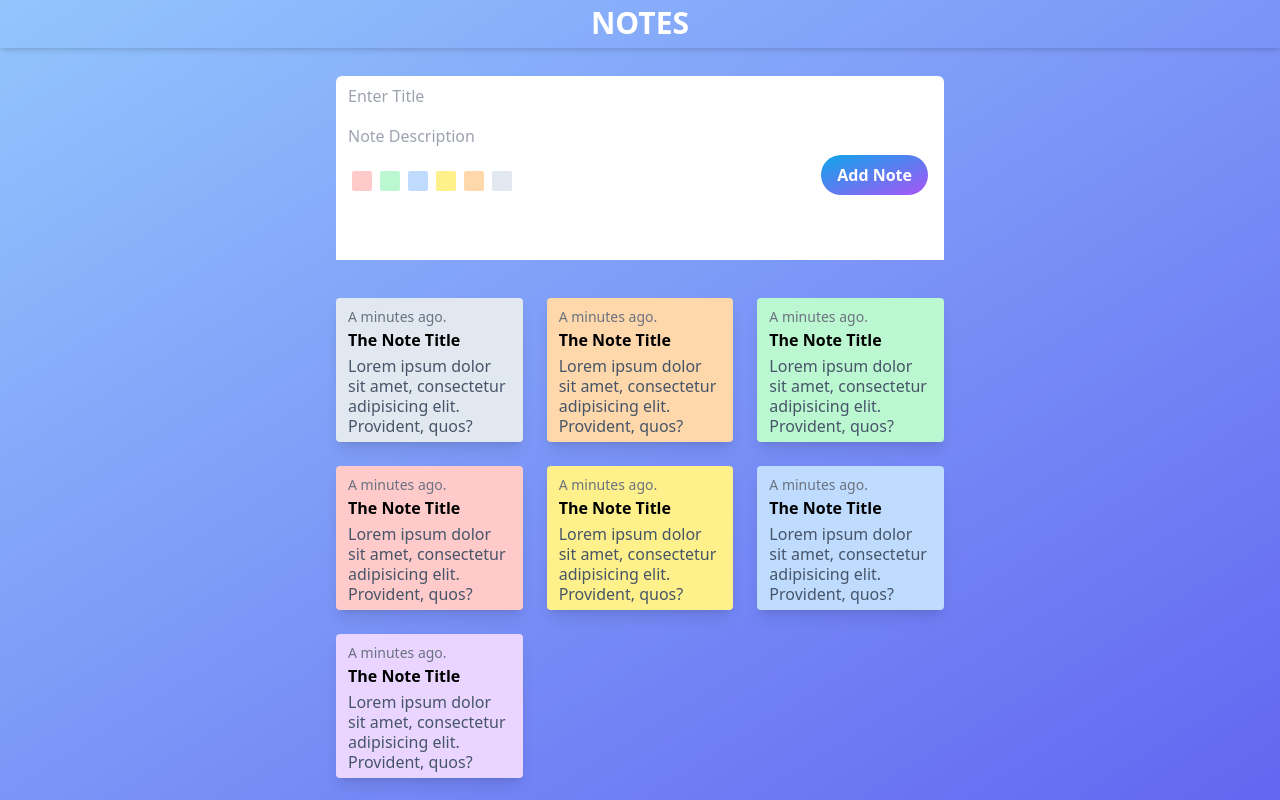
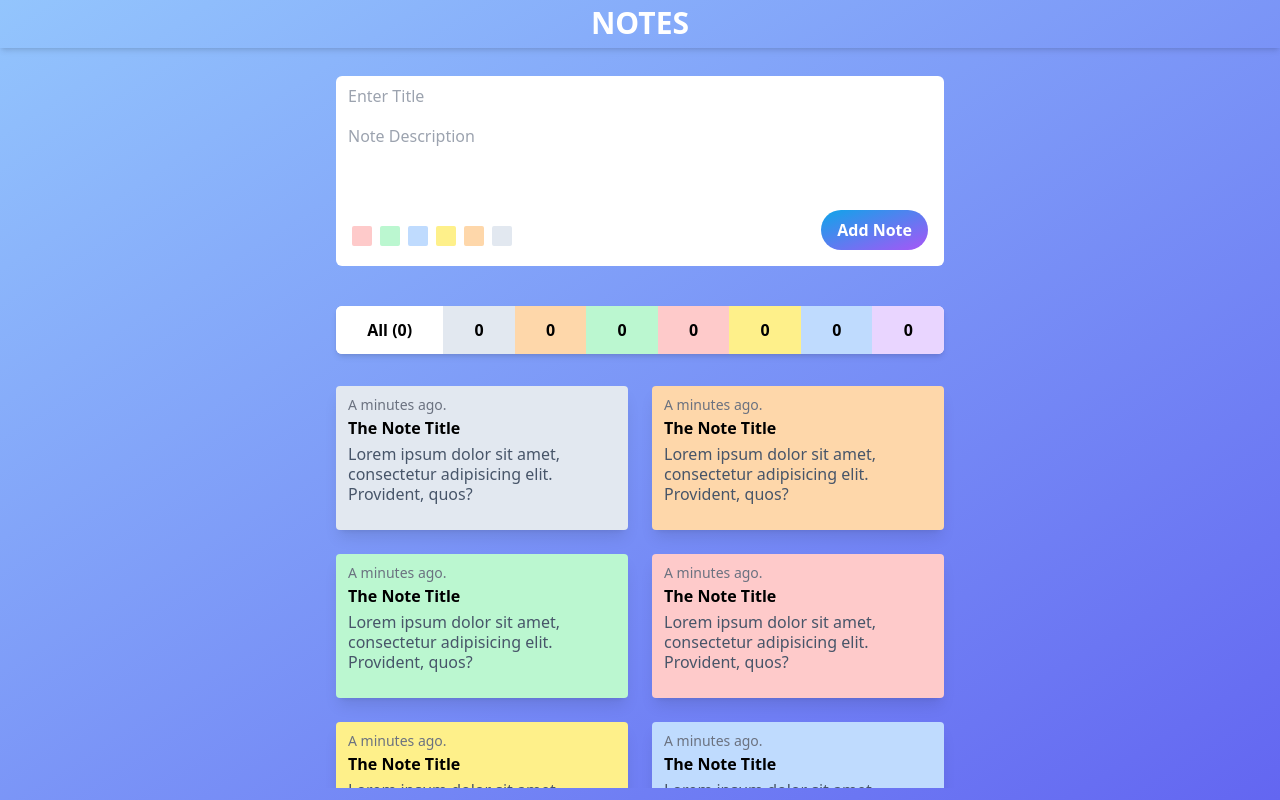
Before and after one commit to arman-arif/vuejs-note-app, a Vue app: page / in a window 1280 px wide. Built offline with nearby package versions, Linux system fonts and the light colour scheme.

Commit message:
design complete

```diff
--- a/package.json
+++ b/package.json
@@ -20,6 +20,7 @@
     "eslint-plugin-vue": "^8.2.0",
     "postcss": "^8.4.6",
     "prettier": "^2.5.1",
+    "tailwind-scrollbar": "^1.3.1",
     "tailwindcss": "^3.0.23",
     "vite": "^2.7.13"
   }
--- a/src/Layout.vue
+++ b/src/Layout.vue
@@ -1,5 +1,5 @@
 <template>
-  <div class="wrapper">
+  <div class="wrapper fixed">
     <div class="topbar">
       <h1 class="app-title">Notes</h1>
     </div>
@@ -8,7 +8,10 @@
         <form class="main-form" action @submit.prevent="false">
           <input type="text" class="note-title" placeholder="Enter Title" />
           <div class="form-description">
-            <textarea class="note-desc" placeholder="Note Description"></textarea>
+            <textarea
+              class="note-desc"
+              placeholder="Note Description"
+            ></textarea>
             <div class="color-palettes">
               <span class="bg-red-200 border-red-200"></span>
               <span class="bg-green-200 border-green-200"></span>
@@ -21,20 +24,34 @@
           </div>
         </form>
       </div>
-      <div class="w-full md:h-full h-[calc(100%-200px)]">
-        <div class="notes h-full w-1/2 mx-auto">
+      <div class="filter-bar">
+        <div class="filter-colors">
+          <span class="bg-white">All (0)</span>
+          <span v-for="color in colors" :key="color" :class="color">0</span>
+        </div>
+      </div>
+      <div
+        class="w-full md:h-full h-[calc(100%-200px)] overflow-x-hidden overflow-y-auto scroll-smooth scrollbar-thin hover:scrollbar-track-indigo-400 hover:scrollbar-thumb-indigo-600"
+      >
+        <div class="notes h-full max-w-[640px] mx-auto rounded">
           <div
             class="note h-36 rounded shadow-lg relative hover:shadow-2xl p-3"
             v-for="color in colors"
             :class="color"
+            :key="color"
           >
             <button class="close-btn">&times;</button>
             <div class="content">
-              <div class="time text-gray-500 text-sm leading-none">A minutes ago.</div>
-              <h2 class="title text-md font-semibold leading-loose">The Note Title</h2>
-              <p
-                class="desc leading-tight text-base text-slate-600"
-              >Lorem ipsum dolor sit amet, consectetur adipisicing elit. Provident, quos?</p>
+              <div class="time text-gray-500 text-sm leading-none">
+                A minutes ago.
+              </div>
+              <h2 class="title text-md font-semibold leading-loose">
+                The Note Title
+              </h2>
+              <p class="desc leading-tight text-base text-slate-600">
+                Lorem ipsum dolor sit amet, consectetur adipisicing elit.
+                Provident, quos?
+              </p>
             </div>
           </div>
         </div>
--- a/src/assets/main.scss
+++ b/src/assets/main.scss
@@ -25,7 +25,7 @@
     }
 
     .form-wrapper {
-        @apply md:h-full w-full;
+        @apply w-full;
     }
 
     .form-description{
@@ -33,7 +33,7 @@
     }
 
     .main-form {
-        @apply p-4 md:h-full w-[640px] mx-auto;
+        @apply p-4 max-w-[640px] mx-auto;
         .note-title {
             @apply w-full px-3 py-2 rounded-t-md text-base;
         }
@@ -44,6 +44,16 @@
 
         .add-btn {
             @apply absolute bg-gradient-to-tl from-purple-500 to-sky-500 hover:from-purple-400 hover:to-sky-600 hover:text-slate-50 text-white px-4 py-2 rounded-full right-4 bottom-4 hover:shadow-md font-semibold;
+        }
+    }
+
+    .filter-bar {
+        @apply w-full mt-2 mb-4 p-4 max-w-screen-sm mx-auto;
+        .filter-colors {
+            @apply w-full bg-white h-12 shadow-md rounded-md grid grid-flow-col place-items-stretch leading-[48px] overflow-hidden text-center font-semibold;
+            span {
+                @apply hover:cursor-pointer hover:shadow-inner;
+            }
         }
     }
 
@@ -58,14 +68,14 @@
         }
     }
     .notes {
-        @apply p-4 grid gap-6 sm:grid-cols-2 lg:grid-cols-3 overflow-x-hidden overflow-y-auto;
+        @apply p-4 pt-0 grid gap-6 xs:grid-cols-2;
         .note {
             .close-btn {
                 @apply absolute right-2 top-0 inline-block opacity-0;
             }
             &:hover {
-                & .close-btn {
-                    @apply text-red-500 opacity-100 hover:cursor-pointer text-xl;
+                .close-btn {
+                    @apply text-red-400 hover:text-red-600 opacity-100 hover:cursor-pointer text-xl;
                 }
             }
         }
--- a/tailwind.config.js
+++ b/tailwind.config.js
@@ -4,7 +4,13 @@ module.exports = {
     "./src/**/*.{vue,js,ts,jsx,tsx}",
   ],
   theme: {
-    extend: {},
+    extend: {
+      screens: {
+        xs: "480px",
+      }
+    },
   },
-  plugins: [],
+  plugins: [
+    require('tailwind-scrollbar'),
+  ],
 }
```
Also changed, not shown: .eslintrc.cjs, 1 other file (tests, documents, lock files or other folders).
